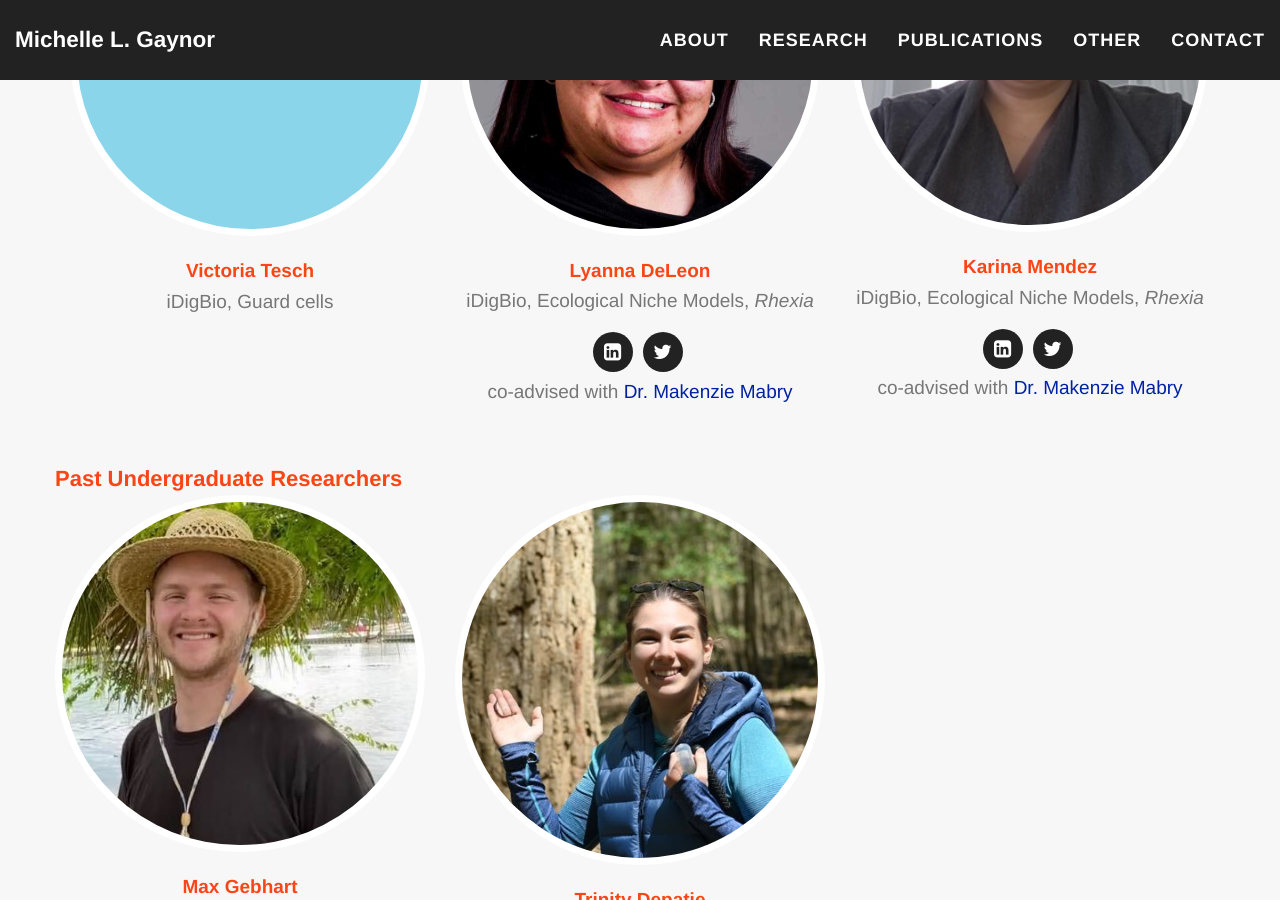
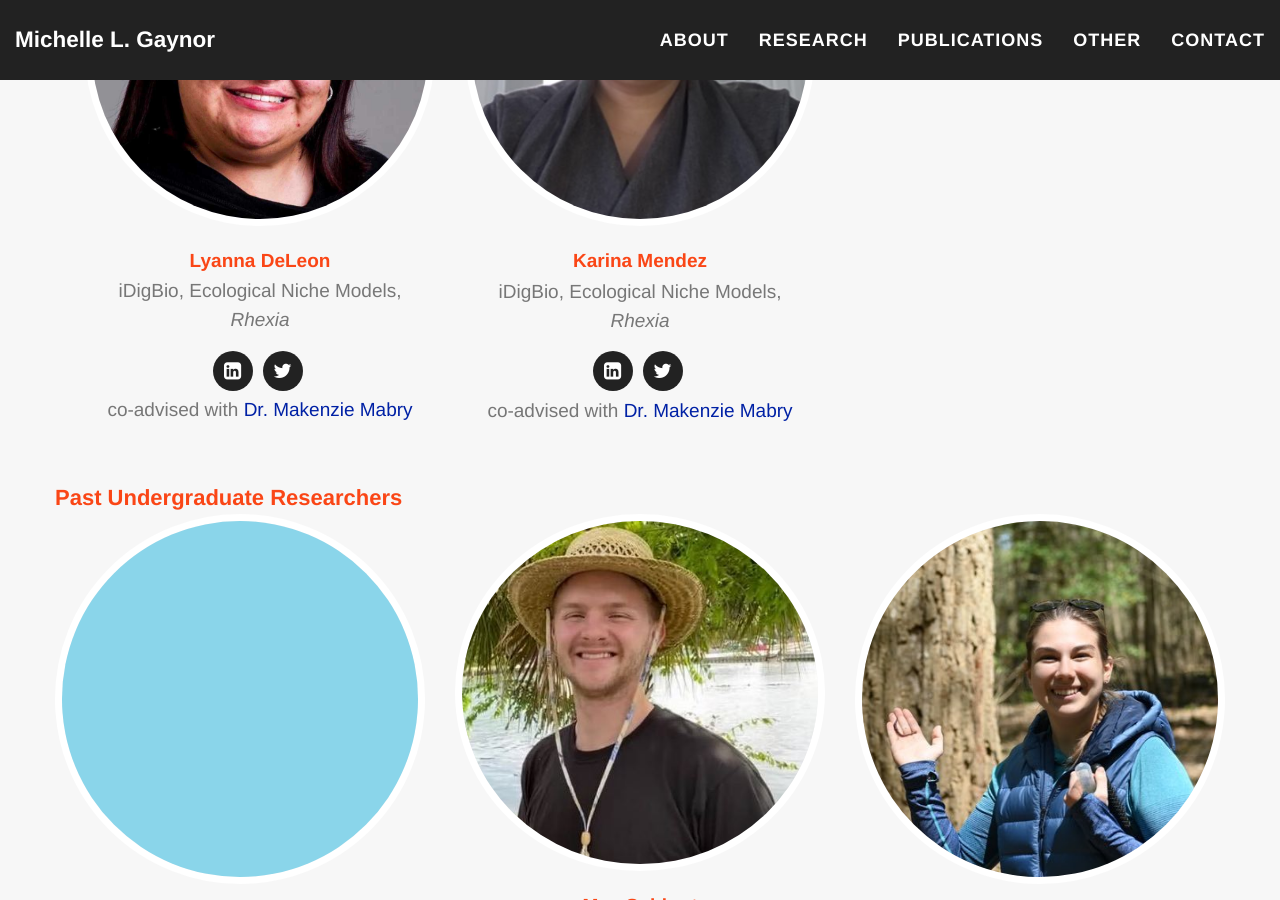
Before and after one commit to mgaynor1/mgaynor1.github.io, a Jekyll site: the page built from other.html, in a window 1280 px wide and 900 px high, scrolled down 1574 px. Built offline with Jekyll 4.4.1, drawn with Linux system fonts in a browser that asks for light colours; nearby versions of some CDN libraries; some of the changed text lies outside the part shown.

Commit message:
minor edit of other page

```diff
--- a/other.html
+++ b/other.html
@@ -58,15 +58,6 @@ background: '/img/bg-blog.jpg'
     </div>
 </div>
 </div>
-<div class="row">
-<div class="col-sm-4">
-        <div class="team-member">
-            <img src="img/mentees/blue.jpg" class="img-responsive img-circle" alt="">
-            <h4>Victoria Tesch </h4>
-            <p class="text-muted">iDigBio, Guard cells</p>
-
-    </div>
-</div>
 <div class="col-sm-4">
         <div class="team-member">
             <img src="img/mentees/Lyanna_DeLeon.jpg" class="img-responsive img-circle" alt="">
@@ -94,18 +85,26 @@ background: '/img/bg-blog.jpg'
     </div>
 </div>
 </div>
-
+	<div class = "container">
 <div class="row">
     	<div class="caption" style="text-align:left; font-size: 22px; line-height: 1.5; color: #fa4616;"><b>Past Undergraduate Researchers</b></div>
     <div class="row">
+<div class="col-sm-4">
+        <div class="team-member">
+            <img src="img/mentees/blue.jpg" class="img-responsive img-circle" alt="">
+            <h4>Victoria Tesch </h4>
+            <p class="text-muted">iDigBio, Guard cells</p>
+
+    </div>
+</div>
     <div class="col-sm-4">
         <div class="team-member">
             <img src="img/mentees/Max_Gebhart.jpg" class="img-responsive img-circle" alt="">
             <h4>Max Gebhart</h4>
             <p class="text-muted">Ecological Niche Modeling, <i>Helianthus</i></p>
     		<ul class="list-inline social-buttons">
-             	</li><li><a href="https://github.com/maxg483" target="_blank"> <i class="fa fa-github"></i></a></ul>
-             	</li><li><a href="https://twitter.com/maxeroniandbees"target="_blank"> <i class="fa fa-twitter"></i></a>
+             	</li><li><a href="https://github.com/maxg483" target="_blank"> <i class="fa fa-github"></i></a>
+             	</li><li><a href="https://twitter.com/maxeroniandbees"  target="_blank"> <i class="fa fa-twitter"></i></a></ul>
             <p class="text-muted">co-advised with <a href="https://plantevoecophys.wordpress.com/" target="_blank">Dr. Chase M. Mason (UCF)</a></p>
 
     </div>
@@ -124,7 +123,8 @@ background: '/img/bg-blog.jpg'
 
 
 </div>
-
+    </div>
+    </div>
 
 </section>
 
```
